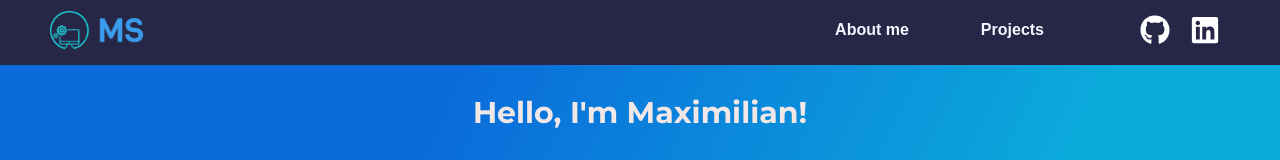
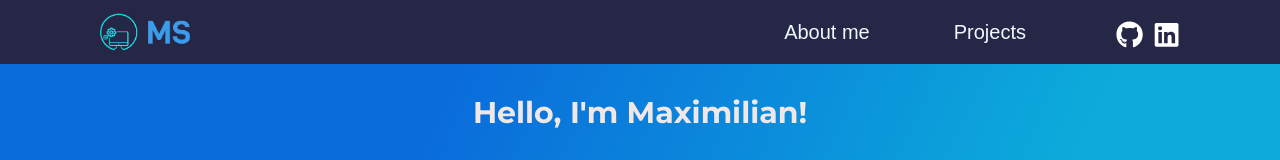
Before and after one commit to Maxwell929/my-website-renew, a React (Create React App) app: page / in a window 1280 px wide. Shown: the top 160 px of the page. Built offline with nearby package versions, Linux system fonts and the light colour scheme.

Commit message:
improved navbar

```diff
--- a/src/App.scss
+++ b/src/App.scss
@@ -8,7 +8,7 @@
 }
 
 section {
-    padding: 5% 0%;
+    padding: 5% 0;
 }
 
 h2 {
--- a/src/components/Header/header.scss
+++ b/src/components/Header/header.scss
@@ -1,4 +1,5 @@
 .header {
+    position: relative;
     background: linear-gradient(
             115deg,
             rgb(10, 108, 219) 30%,
--- a/src/components/Navbar/nav.js
+++ b/src/components/Navbar/nav.js
@@ -1,39 +1,39 @@
-import React from "react";
-import data from "./../../data.json";
-import "./nav.scss";
-import {Link} from "react-scroll";
+import React from 'react';
+import data from './../../data.json';
+import './nav.scss';
+import {Link} from 'react-scroll';
 import Fade from 'react-reveal/Fade';
-import logo from "./logo_small.png";
+import logo from './logo_small.png';
 import {FaGithub, FaLinkedin} from 'react-icons/fa';
 
 
 const Navbar = () => {
     return (
-        <section className="nav">
-            <Fade top duration={1000} delay={0} distance="50px">
-                <Link to="header" smooth duration={1000} smooth={true}><img src={logo} alt={logo}
-                                                                            className="logo"></img>
-                </Link>
-            </Fade>
-            <div className="nav-links">
-                <Fade top duration={1000} delay={0} distance="50px">
-                    <Link to="about" smooth duration={1000} smooth={true}>
-                        <button class="btn-4"><span>{data.nav1}</span></button>
+        <section className='nav'>
+            <div className='container navbar__container'>
+                <Fade top duration={1000} delay={0} distance='50px'>
+                    <Link to='header' smooth duration={1000} smooth={true}>
+                        <img src={logo} alt={logo} className='logo'></img>
                     </Link>
                 </Fade>
-                <Fade top duration={1000} delay={300} distance="50px">
-                    <Link to="projects" smooth duration={1000} smooth={true}>
-                        <button class="btn-4"><span>{data.nav2}</span></button>
-                    </Link>
-                </Fade>
-                <div className="container-logos">
-                        <a href={data.nav_github} rel="noopener" target={"_blank"}><FaGithub className="logos-nav"/></a>
-                        <a href={data.nav_linkedIn} rel="noopener" target={"_blank"}><FaLinkedin className="logos-nav"/></a>
+
+                <div className={'nav-links'}>
+                    <Fade top duration={1000} delay={0} distance='50px'>
+                        <Link to='about' smooth duration={1000} smooth={true}>
+                            <button class='btn-4'><span>{data.nav1}</span></button>
+                        </Link>
+                    </Fade>
+                    <Fade top duration={1000} delay={300} distance='50px'>
+                        <Link to='projects' smooth duration={1000} smooth={true}>
+                            <button class='btn-4'><span>{data.nav2}</span></button>
+                        </Link>
+                    </Fade>
+                    <div className='container-logos'>
+                        <a href={data.nav_github} rel='noopener' target={'_blank'}><FaGithub className='logos-nav'/></a>
+                        <a href={data.nav_linkedIn} rel='noopener' target={'_blank'}><FaLinkedin className='logos-nav'/></a>
+                    </div>
                 </div>
-
             </div>
-
-
         </section>
     );
 };
--- a/src/components/Navbar/nav.scss
+++ b/src/components/Navbar/nav.scss
@@ -1,51 +1,50 @@
 .nav {
   position: fixed;
   display: flex;
-    padding: 5px 0%;
   top: 0;
+  height: 4rem;
   width: 100%;
   z-index: 10;
-    font-size: 80%;
+  padding: 0;
   background-color: rgb(38, 38, 70);
+
+  .navbar__container {
+    display: flex;
+    justify-content: space-between;
   }
 
-.nav .logo {
-    height: 50px;
-    margin-left: 50px;
+  .logo {
+    height: 3rem;
+    padding-top: 0.5rem;
     cursor: pointer;
-    object-fit: scale-down;
   }
 
-.nav .nav-links {
+  .nav-links {
     display: flex;
-    width: 100%;
-    color: whitesmoke;
-    margin-right: 30px;
-    justify-content: flex-end;
-}
+    margin: auto 0;
+
+    .container-logos {
+      width: 4rem;
+      display: flex;
+      justify-content: space-between;
+      margin-left: 3rem;
 
       .logos-nav {
-    width: auto;
-    height: 30px;
-    color: #fff;
-    margin: 10px 0 0 20px;
-
-}
-
-.container-logos {
-    margin-left: 40px;
-    margin-right: 30px;
+        font-size: 1.7rem;
+        padding-top: 0.7rem;
+        color: white;
       }
 
       .logos-nav:hover {
         color: gray;
       }
+    }
 
-/* BUTTON NAV */
 
-.nav .nav-links button {
+    button {
       font-size: 80%;
-    font-weight: 700;
+      font-weight: 500;
+      margin: 0 1rem;
       cursor: pointer;
       background-color: gray;
       display: inline-block;
@@ -53,8 +52,7 @@
       background: none;
       border: none;
       color: aliceblue;
-    cursor: pointer;
-    margin: 5px 10px;
+
       background: transparent;
     }
 
@@ -66,7 +64,7 @@ span {
     button::before,
     button::after {
       content: "";
-    width: 0px;
+      width: 0;
       height: 3px;
       position: absolute;
       transition: all 0.7s linear;
@@ -116,3 +114,11 @@ button:hover span::after {
       top: 0;
       transition-duration: 0.5s;
     }
+
+
+  }
+
+
+}
+
+/* BUTTON NAV */
--- a/src/index.scss
+++ b/src/index.scss
@@ -11,3 +11,11 @@ html body {
     font-weight: 400;
     color: rgb(10, 53, 90);
 }
+
+
+
+.container{
+    width: calc(100% - 60px);
+    max-width: 1080px;
+    margin: 0 auto;
+}
```
Lines whose indentation alone changed are shown as unchanged.
